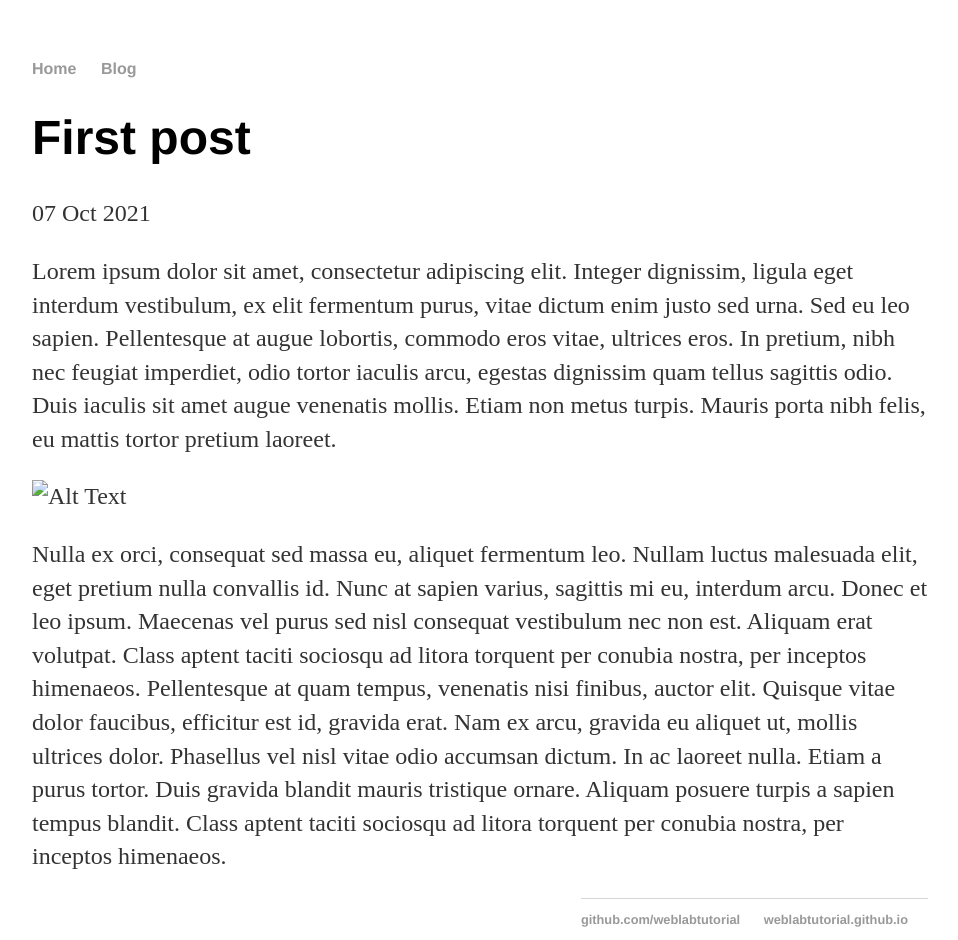
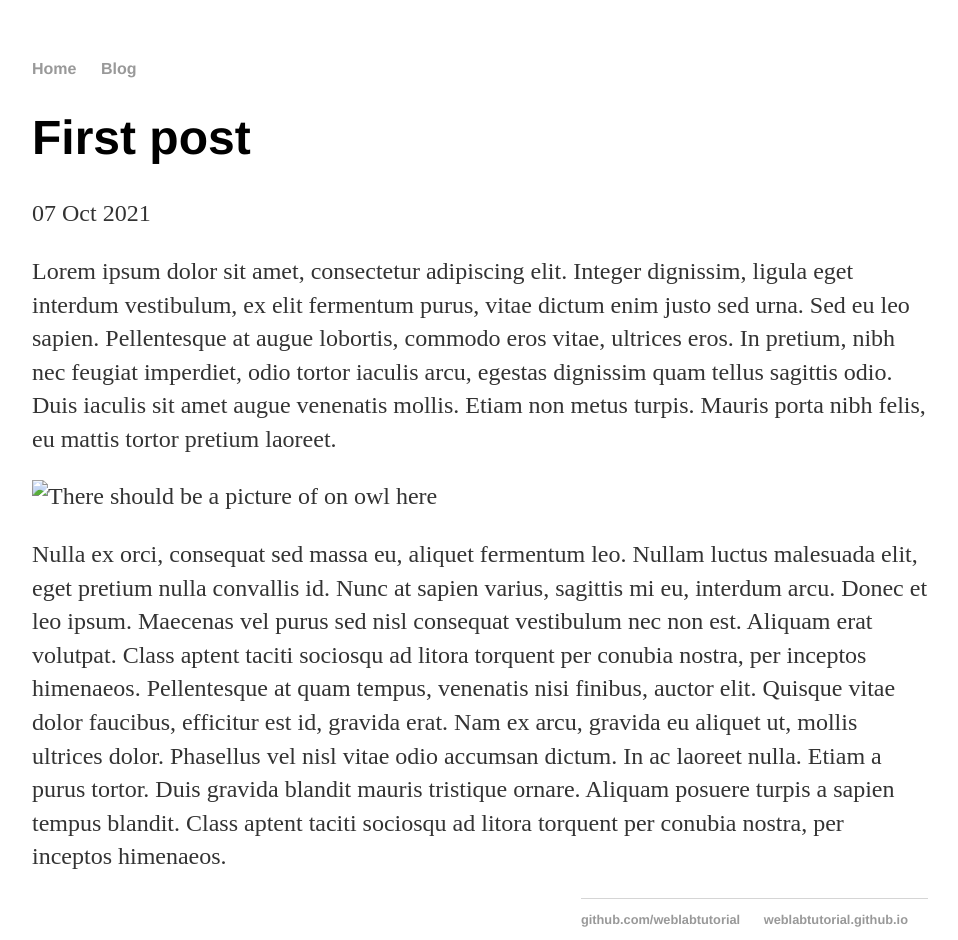
Before and after one commit to NedasN/NedasN.github.io, a Jekyll site: the page built from _posts/2021-10-07-first-post.md, in a window 1280 px wide. Shown: the whole page, without its empty margins (160-1118 px from the left). Built offline with Jekyll 4.4.1, drawn with Linux system fonts in a browser that asks for light colours.

Commit message:
Update 2021-10-07-first-post.md
edited the text if the image does not show

```diff
--- a/_posts/2021-10-07-first-post.md
+++ b/_posts/2021-10-07-first-post.md
@@ -6,6 +6,6 @@ date: 2021-10-07
 
 Lorem ipsum dolor sit amet, consectetur adipiscing elit. Integer dignissim, ligula eget interdum vestibulum, ex elit fermentum purus, vitae dictum enim justo sed urna. Sed eu leo sapien. Pellentesque at augue lobortis, commodo eros vitae, ultrices eros. In pretium, nibh nec feugiat imperdiet, odio tortor iaculis arcu, egestas dignissim quam tellus sagittis odio. Duis iaculis sit amet augue venenatis mollis. Etiam non metus turpis. Mauris porta nibh felis, eu mattis tortor pretium laoreet.
 
-![Alt Text](/_images/images.jpg)
+![There should be a picture of on owl here](/_images/images.jpg)
 
 Nulla ex orci, consequat sed massa eu, aliquet fermentum leo. Nullam luctus malesuada elit, eget pretium nulla convallis id. Nunc at sapien varius, sagittis mi eu, interdum arcu. Donec et leo ipsum. Maecenas vel purus sed nisl consequat vestibulum nec non est. Aliquam erat volutpat. Class aptent taciti sociosqu ad litora torquent per conubia nostra, per inceptos himenaeos. Pellentesque at quam tempus, venenatis nisi finibus, auctor elit. Quisque vitae dolor faucibus, efficitur est id, gravida erat. Nam ex arcu, gravida eu aliquet ut, mollis ultrices dolor. Phasellus vel nisl vitae odio accumsan dictum. In ac laoreet nulla. Etiam a purus tortor. Duis gravida blandit mauris tristique ornare. Aliquam posuere turpis a sapien tempus blandit. Class aptent taciti sociosqu ad litora torquent per conubia nostra, per inceptos himenaeos.
```
